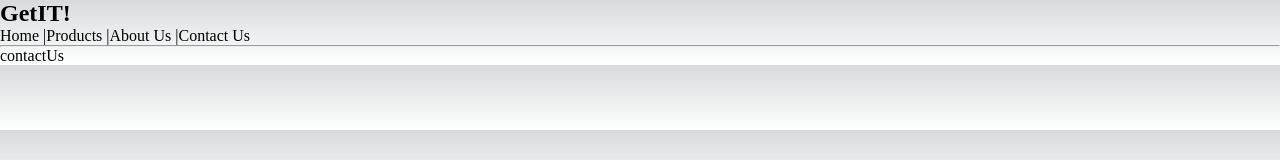
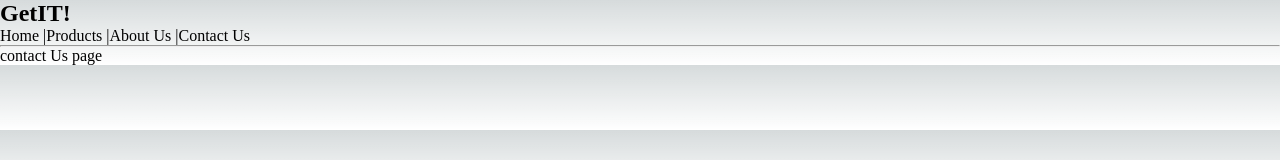
Before and after one commit to johnizac/project, a Next.js app: page /contactUs in a window 1280 px wide. Shown: the top 160 px of the page. Built offline with nearby package versions, Linux system fonts and the light colour scheme.

Commit message:
vercel test

```diff
--- a/src/pages/contactUs.js
+++ b/src/pages/contactUs.js
@@ -1,6 +1,6 @@
 
 export default function contactUs() {
     return (
-        <><p>contactUs</p></>
+        <><p>contact Us page</p></>
     );
 }
```
